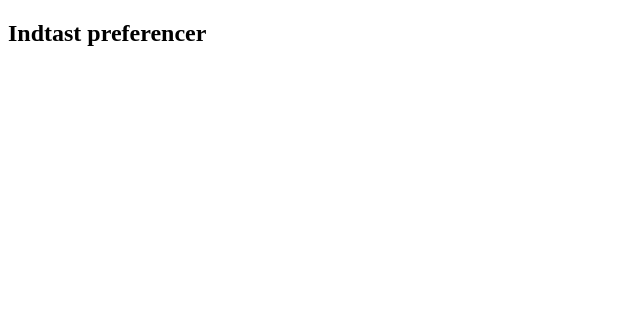
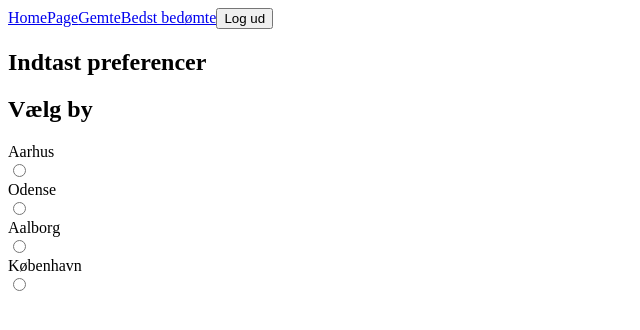
Before and after one commit to asgerbek19/restaurant-finder, a React (Create React App) app: page /preferencer in a window 1280 px wide. Shown: the top 330 px of the page, without its empty margins (0-640 px from the left). Built offline with nearby package versions, Linux system fonts and the light colour scheme; no server answers; sample sign-in values are in the browser's storage.

Commit message:
22.Marts
Co-authored-by: Stefanos-Langkilde <Stefanos-Langkilde@users.noreply.github.com>
Co-authored-by: asgerbek19 <asgerbek19@users.noreply.github.com>
Co-authored-by: mikkelhau <mikkelhau@users.noreply.github.com>

```diff
--- a/src/App.js
+++ b/src/App.js
@@ -1,5 +1,6 @@
 import "./css/style.css";
 import { Routes, Route, Navigate } from "react-router-dom";
+import Nav from "./components/Nav";
 import HomePage from "./pages/HomePage";
 import SignInPage from "./pages/SignInPage";
 import SignUpPage from "./pages/SignUpPage";
@@ -7,29 +8,45 @@ import ResultsPage from "./pages/ResultsPage";
 import PreferencePage from "./pages/PreferencePage";
 import { getAuth, onAuthStateChanged } from "firebase/auth";
 import { usersRef } from "./firebase-config";
+import { useState } from "react";
+import BestRatedPage from "./pages/BestRatedPage";
 
 function App() {
+   const [isAuth, setIsAuth] = useState(localStorage.getItem("isAuth"));
    const auth = getAuth();
    onAuthStateChanged(auth, (user) => {
       if (user) {
-         //User is signed in
+         setIsAuth(true);
+         localStorage.setItem("isAuth", true);
       } else {
-         //User signed out
+         setIsAuth(false);
+         localStorage.removeItem("isAuth");
       }
    });
-   return (
-      //<Nav/>
+   // variable holding all private routes including the nav bar
+   const privateRoutes = (
       <>
+         <Nav />
          <Routes>
             <Route path="/" element={<HomePage />} />
             <Route path="/preferencer" element={<PreferencePage />} />
             <Route path="/resultater" element={<ResultsPage />} />
-            <Route path="/log-ind" element={<SignInPage />} />
-            <Route path="/opret-bruger" element={<SignUpPage />} />
-            <Route path="/*" element={<Navigate to="/" />} />
+            <Route path="/bedst-bedomte" element={<BestRatedPage/>}/>
+            <Route path="*" element={<Navigate to="/" />} />
          </Routes>
       </>
    );
+   // variable holding all public routes without nav bar
+   const publicRoutes = (
+      <>
+         <Routes>
+            <Route path="/log-ind" element={<SignInPage />} />
+            <Route path="/opret-bruger" element={<SignUpPage />} />
+            <Route path="*" element={<Navigate to="log-ind" />} />
+         </Routes>
+      </>
+   );
+   return <main>{isAuth ? privateRoutes : publicRoutes}</main>;
 }
 
 export default App;
--- a/src/components/Nav.js
+++ b/src/components/Nav.js
@@ -1,11 +1,17 @@
+import { getAuth,signOut } from "firebase/auth";
 import { NavLink } from "react-router-dom";
 
 export default function Nav() {
+        const auth = getAuth();
+        function handleSignOut(){
+                signOut(auth);
+        }
         return (
                 <nav>
                         <NavLink to="/">HomePage</NavLink>
                         <NavLink to="/gemte">Gemte</NavLink>
-                        <NavLink to="/bedst-bedømte">Bedst bedømte</NavLink>
+                        <NavLink to="/bedst-bedomte">Bedst bedømte</NavLink>
+                        <button onClick={handleSignOut}>Log ud</button>
                 </nav>
         );
 }
--- a/src/components/PreferenceForm.js
+++ b/src/components/PreferenceForm.js
@@ -3,6 +3,18 @@
 export default function PreferenceForm() {
 
     return(
-        <div></div>
+        <div>
+            <h2>Vælg by</h2>
+            <form>
+                <label for="aarhus">Aarhus</label><br></br>
+                <input type="radio" id="aarhus" name="bynavn" value="aarhus"/><br></br>
+                <label for="odense">Odense</label><br></br>
+                <input type="radio" id="odense" name="bynavn" value="odense"/><br></br>
+                <label for="aalborg">Aalborg</label><br></br>
+                <input type="radio" id="aalborg" name="bynavn" value="aalborg"/><br></br>
+                <label for="kobenhavn">København</label><br></br>
+                <input type="radio" id="kobenhavn" name="bynavn" value="kobenhavn"/>
+            </form>
+        </div>
     )
 }
--- /dev/null
+++ b/src/components/ResultCard.js
@@ -0,0 +1,30 @@
+import {useNavigate} from "react-router-dom";
+
+
+
+export default function ResultCard({ restaurant }) {
+    const navigate = useNavigate();
+
+
+
+    function handleClick() {
+        navigate(`resultater/${restaurant.name}`)
+    }
+
+
+
+
+
+    return(
+        <div className="Results">
+        <div className="ResultCard">
+            <h2>{restaurant.name}</h2>
+            <p>{restaurant.desc}</p>
+            <button onClick={handleClick}>Læs mere</button>
+            <img src="#" alt="Bedømmelse" />
+        </div>
+        </div>
+    )
+
+
+}
--- a/src/components/Results.js
+++ /dev/null
@@ -1,11 +0,0 @@
-
-
-export default function Results() {
-    return(
-        <div>
-            <h2>${}</h2>
-            <p>${}</p>
-            <img src="${}" alt="" />
-        </div>
-    )
-}
--- /dev/null
+++ b/src/components/SignInForm.js
@@ -0,0 +1,29 @@
+import {getAuth, signInWithEmailAndPassword} from "firebase/auth";
+
+export default function SignInForm(){
+    const auth = getAuth();
+
+    function signIn(event){
+        event.preventDefault();
+        const email = event.target.email.value;
+        const password = event.target.password.value;
+signInWithEmailAndPassword(auth, email, password)
+  .then((userCredential) => {
+    // Signed in
+    const user = userCredential.user;
+    console.log(user);
+  })
+}
+return(
+    <div>
+    Hej
+    <form onSubmit={signIn}>
+        <label>E-mail</label>
+        <input type="text" name="email" id="email" placeholder="Indtast din e-mail"></input>
+        <label>Password</label>
+        <input type="password" name="password" id="password" placeholder="Indtast dit password"></input>
+        <button>Log Ind</button>
+    </form>
+</div>
+);
+}
--- /dev/null
+++ b/src/pages/BestRatedPage.js
@@ -0,0 +1,5 @@
+export default function BestRated (){
+        return (
+                <div></div>
+        );
+}
--- a/src/pages/ResultsPage.js
+++ b/src/pages/ResultsPage.js
@@ -1,10 +1,16 @@
-import Results from "../components/Results"
+import ResultCard from "../components/ResultCard";
+import {restaurants} from "../steder";
+
 
 export default function ResultsPage(){
+
     return(
         <div>
             <h1>Resultater</h1>
-            <Results />
+            {restaurants.map(restaurant=>(
+            <ResultCard restaurant={restaurant} key={restaurant.id}/>
+            ))}
+
         </div>
     )
 }
--- a/src/pages/SignInPage.js
+++ b/src/pages/SignInPage.js
@@ -1,32 +1,13 @@
-import {getAuth, signInWithEmailAndPassword} from "firebase/auth";
+import SignInForm from "../components/SignInForm";
+import { Link } from "react-router-dom";
 
 export default function SignInPage(){
-    const auth = getAuth();
-
-
-    function signIn(event){
-
-        event.preventDefault();
-        const email = event.target.email.value;
-        const password = event.target.password.value;
-signInWithEmailAndPassword(auth, email, password)
-  .then((userCredential) => {
-    // Signed in
-    const user = userCredential.user;
-    console.log(user);
-  })
-}
 
     return (
-        <div>
-            Hej
-            <form onSubmit={signIn}>
-                <label>E-mail</label>
-                <input type="text" name="email" id="email" placeholder="Indtast din e-mail"></input>
-                <label>Password</label>
-                <input type="password" name="password" id="password" placeholder="Indtast dit password"></input>
-                <button>Log Ind</button>
-            </form>
-        </div>
+        <main>
+        <h1>Log ind</h1>
+  <SignInForm/>
+   <div> Har du ikke en bruger? <Link to="/opret-bruger">Opret en her</Link></div>
+   </main>
     )
 }
--- a/src/pages/SignUpPage.js
+++ b/src/pages/SignUpPage.js
@@ -1,3 +1,4 @@
+import { Link } from "react-router-dom"
 import SignUpForm from "../components/SignUpForm"
 
 export default function SignUpPage(){
@@ -6,6 +7,7 @@ export default function SignUpPage(){
         <div>
             <h1>Opret bruger</h1>
             <SignUpForm />
+            <div> Har du allerede en bruger? <Link to="/log-ind">Log Ind her</Link></div>
         </div>
     )
 }
--- /dev/null
+++ b/src/steder.js
@@ -0,0 +1,62 @@
+
+export const restaurants = [
+   {
+      name: "Alouette",
+      reviews: 14,
+      location: "aarhus",
+      desc: "Vil du prøvet noget dejligt fransk mad så er du velkommen her.",
+      info: "Vi er en nyåbnet restaurant der specialisere sig inden for mad fra det franske køkken. Vi har mange traditionelle rette fra Frankrig, og vi har også et stort udvalg af franske vine. Så kom med ned og spis med!"
+   },
+   {
+      name: "Næs",
+      reviews: 5,
+      location: "kobenhavn",
+      desc: "Savner du traditionelt dansk mad som stegt flæst eller frikadeller, så er vi stedet for dig!",
+      info: "Vi er en traditionel dansk restaurant med et fokus på dansk mad som mormor lavede det! Dette tilbyder vi i dejlige kro omgivelser der giver en hyggelig dansk stemning. Hvis det lyder som noget for dig så glæder vi os til at se dig!"
+   },
+   {
+      name: "De hvide svaner",
+      review: 25,
+      location: "odense",
+      desc:"Vi er en kro i odense med øje for dansk mad og natur, som svanerne vi er opkaldt efter",
+      info:"Vores navn stammer fra svanerne der frit bevæger sig rundt i området, og vi servere dansk mad så du kan nyde både den danske mad og den danske natur. Vi glæder og til at se dig!"
+   },
+   {
+      name: "Lotus",
+      review: 19,
+      location: "aalborg",
+      desc:"Bla bla bla bla bla bla bla",
+      info:"bla bla bla bla bla bla bla"
+   },
+   {
+      name: "Ankara",
+      review: 31,
+      location: "kobenhavn",
+      desc:"Traditionelt indisk mad uden at tage til indien. Kom ned og smag det rigtige Indien",
+      info:"Restauranten er åbnet fordi vi gerne vil gerne vil give danskerne en indisk oplevelse i Danmark. Du kan finde indiske retter fra alle hjørner af indien, i omgivelser der også er inspireret herfra. Så kom ned og prøv en ægte indisk madoplevelse.Vi glæder os til at se dig"
+   },
+   {
+      name: "Pearl India",
+      review: 2,
+      location: "aarhus",
+      desc:"Indisk mad i hjærtet af Århus, nemt og tilgængeligt",
+      info:"Kom ned til Pearl India for en ægte Indisk madoplevelse!. Du behøver ikke at tage til Indien for at få en ægte Indisk madoplevelse, bare kom ned til os. Vi sørger for rolige og hyggelige omgivelser så du kan nyde din mad i ro og mag. Vi glæder os til at se dig!"
+   },
+   {
+      name: "Den Gyldne Måge",
+      review: 17,
+      location: "odense",
+      desc:"Slatne burgers hurtigere end du kan sige McDonalds!",
+      info:"Hvis du er til ægte, store, saftige burgers, er dette ikke stedet for dig. Vi specialisere os i at levere burgere så hurtigt som muligt og går gerne ned i kvalitet for at opnå dette mål! Hvis du er sulten og har hurtigt brug for noget der minder om mad, er vi stedet for dig. Men det går så hurtigt med at give dig maden at du skal komme flere gange for at vi kan huske hvem du er!"
+   },
+   {
+      name: "Carlslund",
+      review: 31,
+      location: "aalborg",
+      desc:"Dansk inspireret mad med et moderne tvist, hvis dette lyder som noget for dig, så kom ned så tager vi en god hånd om dig!",
+      info:"Vi tager god gammel dansk mad og pifter den op med noget moderne videnskab! Vi tager både farver og smagsforstærkere i brug i dansk mad for at give det nyt liv. Var det noget med kartofler og blå sovs med smagen af blåbær? Så kom ned til os og få en unik smagsoplevelse! Vi glæder os til at se dig!"
+   },
+]
+restaurants.forEach((item, i) => {
+   item.id = i + 1;
+});
```
Also changed, not shown: src/steder.json (deleted).
